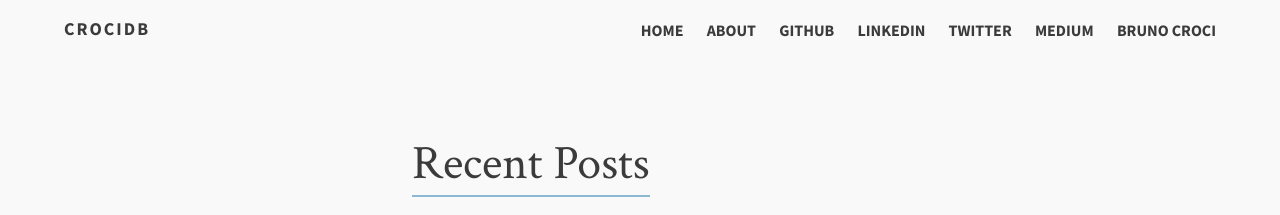
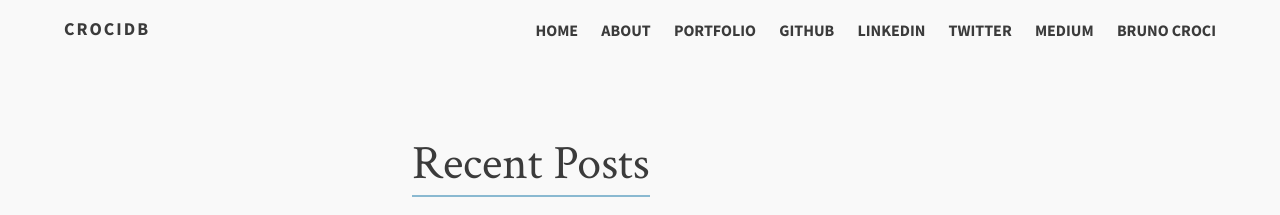
Before and after one commit to CrociDB/blog, a Jekyll site: the page built from index.md, in a window 1280 px wide. Shown: the top 215 px of the page. Built offline with Jekyll 4.4.1, drawn with Linux system fonts in a browser that asks for light colours.

Commit message:
added portfolio to blog links

```diff
--- a/_config.yml
+++ b/_config.yml
@@ -25,6 +25,8 @@ tools:
 links:
   - title: About
     url: /about
+  - title: Portfolio
+    url: http://portfolio.crocidb.com/
   - title: Github
     url: https://github.com/CrociDB
     external: true
```
